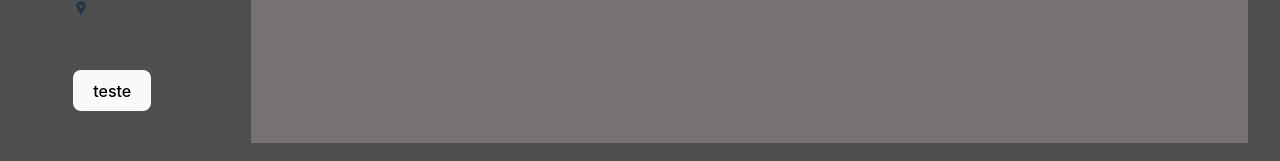
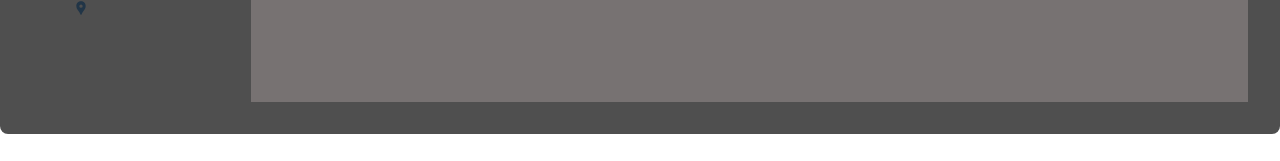
Before and after one commit to leonardovalle34/apiGithub, a React (Vite) app: page /perfil in a window 1280 px wide. Shown: the part 706-867 px from the top of the page. Built offline with nearby package versions, Linux system fonts and the light colour scheme.

Commit message:
sem botao teste

```diff
--- a/src/components/Filter/Filter.tsx
+++ b/src/components/Filter/Filter.tsx
@@ -29,7 +29,6 @@ export default function Filter() {
 
   return (
     <>
-      <button>teste</button>
       {arrOfFilters?.map((el: string, i: number) => {
         return (
           <>
```
